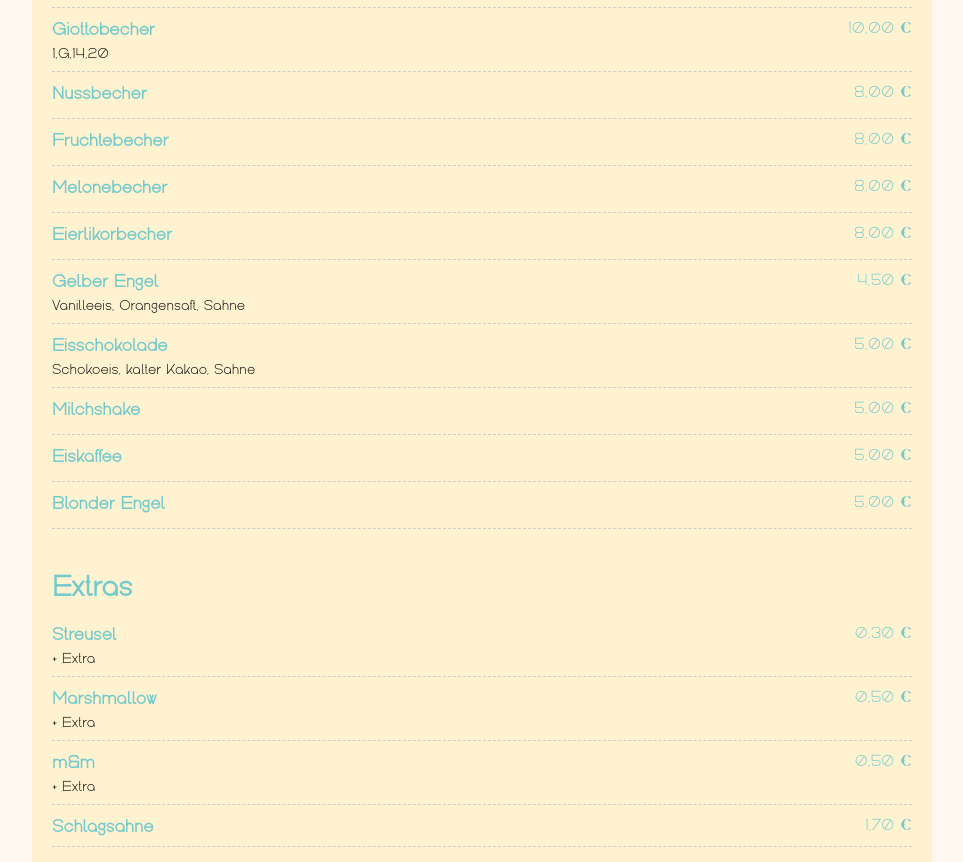
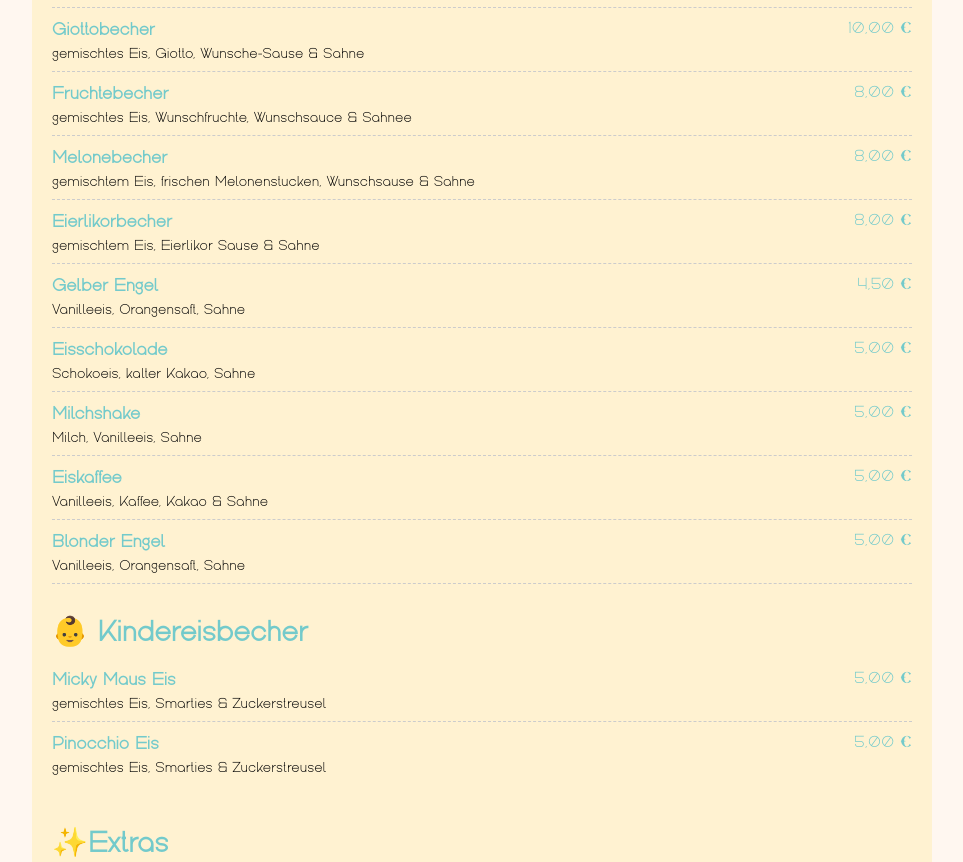
Before and after one commit to eisdarosario/eisdarosario, a plain HTML site: page menu.html in a window 1280 px wide. Shown: the part 1525-2387 px from the top of the page, without its empty margins (158-1121 px from the left). Drawn offline with Linux system fonts and the light colour scheme.

Commit message:
Update menu.html

```diff
--- a/menu.html
+++ b/menu.html
@@ -201,18 +201,24 @@
         <div class="menu-item"><div class="menu-text"><strong>Nussbecher</strong><small>gemischtes Eis, gemischte Nüsse, Nuss-Sauce & Sahne</small></div><div class="menu-price">8,00 €</div></div>
         <div class="menu-item"><div class="menu-text"><strong>Gelber Engel</strong><small>Vanilleeis, Orangensaft, Sahne</small></div><div class="menu-price">4,50 €</div></div>
         <div class="menu-item"><div class="menu-text"><strong>Eisschokolade</strong><small>Schokoeis, kalter Kakao, Sahne</small></div><div class="menu-price">5,00 €</div></div>
-        <div class="menu-item"><div class="menu-text"><strong>Giottobecher</strong><small>1,G,14,20</small></div><div class="menu-price">10,00 €</div></div>
-        <div class="menu-item"><div class="menu-text"><strong>Nussbecher</strong><small></small></div><div class="menu-price">8,00 €</div></div>
-        <div class="menu-item"><div class="menu-text"><strong>Früchtebecher</strong><small></small></div><div class="menu-price">8,00 €</div></div>
-        <div class="menu-item"><div class="menu-text"><strong>Melonebecher</strong><small></small></div><div class="menu-price">8,00 €</div></div>
-        <div class="menu-item"> <div class="menu-text"><strong>Eierlikörbecher</strong><small></small></div><div class="menu-price">8,00 €</div></div>
+        <div class="menu-item"><div class="menu-text"><strong>Giottobecher</strong><small>gemischtes Eis, Giotto, Wünsche-Sause & Sahne</small></div><div class="menu-price">10,00 €</div></div>
+        <div class="menu-item"><div class="menu-text"><strong>Früchtebecher</strong><small>gemischtes Eis, Wunschfrüchte, Wunschsauce & Sahnee</small></div><div class="menu-price">8,00 €</div></div>
+        <div class="menu-item"><div class="menu-text"><strong>Melonebecher</strong><small>gemischtem Eis, frischen Melonenstücken, Wunschsause & Sahne</small></div><div class="menu-price">8,00 €</div></div>
+        <div class="menu-item"> <div class="menu-text"><strong>Eierlikörbecher</strong><small>gemischtem Eis, Eierlikör Sause & Sahne</small></div><div class="menu-price">8,00 €</div></div>
         <div class="menu-item"><div class="menu-text"><strong>Gelber Engel</strong><small>Vanilleeis, Orangensaft, Sahne</small></div><div class="menu-price">4,50 €</div></div>
         <div class="menu-item"><div class="menu-text"><strong>Eisschokolade</strong><small>Schokoeis, kalter Kakao, Sahne</small></div><div class="menu-price">5,00 €</div></div>
-        <div class="menu-item"><div class="menu-text"><strong>Milchshake</strong><small></small></div><div class="menu-price">5,00 €</div></div>
-        <div class="menu-item"><div class="menu-text"><strong>Eiskaffee</strong><small></small></div><div class="menu-price">5,00 €</div></div>
-        <div class="menu-item"><div class="menu-text"><strong>Blonder Engel</strong><small></small></div><div class="menu-price">5,00 €</div></div>
+        <div class="menu-item"><div class="menu-text"><strong>Milchshake</strong><small>Milch, Vanilleeis, Sahne</small></div><div class="menu-price">5,00 €</div></div>
+        <div class="menu-item"><div class="menu-text"><strong>Eiskaffee</strong><small>Vanilleeis, Kaffee, Kakao & Sahne</small></div><div class="menu-price">5,00 €</div></div>
+        <div class="menu-item"><div class="menu-text"><strong>Blonder Engel</strong><small>Vanilleeis, Orangensaft, Sahne</small></div><div class="menu-price">5,00 €</div></div>
 
-        <h3 style="margin-top: 40px; font-size: 1.8em; color: #73cacb;">Extras</h3>
+  <!-- Kindereisbecher -->
+      <div class="menu-section">
+        <h3>👶 Kindereisbecher</h3>
+        <div class="menu-item"><div class="menu-text"><strong>Micky Maus Eis</strong><small>gemischtes Eis, Smarties & Zuckerstreusel</small></div><div class="menu-price">5,00 €</div></div>
+        <div class="menu-item"><div class="menu-text"><strong>Pinocchio Eis</strong><small>gemischtes Eis, Smarties & Zuckerstreusel</small></div><div class="menu-price">5,00 €</div></div>
+      </div>
+
+        <h3 style="margin-top: 40px; font-size: 1.8em; color: #73cacb;">✨Extras</h3>
 
         <div class="menu-item"><div class="menu-text"><strong>Streusel</strong><small>+ Extra</small></div><div class="menu-price">0,30 €</div></div>
         <div class="menu-item"><div class="menu-text"><strong>Marshmallow</strong><small>+ Extra</small></div><div class="menu-price">0,50 €</div></div>
@@ -241,13 +247,6 @@
 
       </div>
 
-      <!-- Kindereisbecher -->
-      <div class="menu-section">
-        <h3>👶 Kindereisbecher</h3>
-        <div class="menu-item"><div class="menu-text"><strong>Micky Maus Eis</strong><small>gemischtes Eis, Smarties & Zuckerstreusel</small></div><div class="menu-price">5,00 €</div></div>
-        <div class="menu-item"><div class="menu-text"><strong>Pinocchio Eis</strong><small>gemischtes Eis, Smarties & Zuckerstreusel</small></div><div class="menu-price">5,00 €</div></div>
-      </div>
-
     </div>
   </div>
 
```
